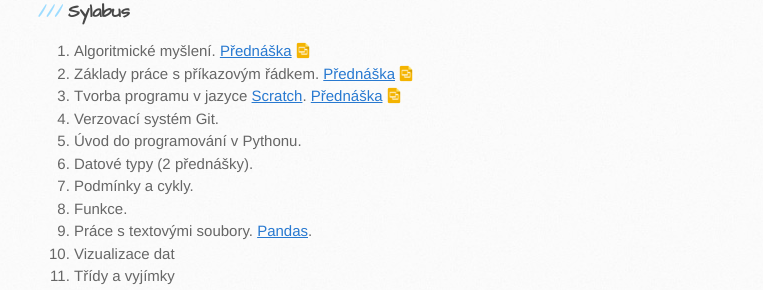
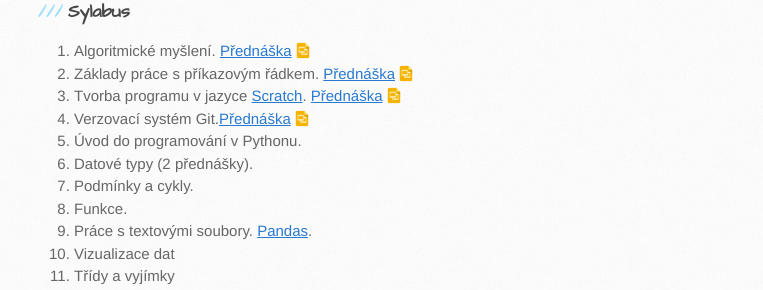
Before and after one commit to anastazie/intro_python_biol, a Jekyll site: the page built from index.md, in a window 1280 px wide and 900 px high, scrolled down 892 px. Shown: the part 150-440 px from the top of the window, without its empty margins (99-862 px from the left). Built offline with Jekyll 4.4.1, drawn with Linux system fonts in a browser that asks for light colours; our own code applies the rules of GitHub Pages for plain Markdown files.

Commit message:
Update index.md

```diff
--- a/index.md
+++ b/index.md
@@ -22,7 +22,7 @@ Každé úterý 17:20 - 18:50, učebna B311, Viničná 7, 3. patro.
 1. Algoritmické myšlení. <a href="https://docs.google.com/presentation/d/1g6h96oaRYAz2dwzjZ3-5WpYRRNZJM5jb77kmUXGKpfI/edit?usp=sharing" class="presentation">Přednáška</a>
 1. Základy práce s příkazovým řádkem. <a href="https://docs.google.com/presentation/d/1e9TOV2jNVBGy46PbICdMy1zaBFO_t7EioO-_5hMPsIA/edit?usp=sharing" class="presentation">Přednáška</a>
 1. Tvorba programu v jazyce [Scratch](https://scratch.mit.edu/). <a href="https://docs.google.com/presentation/d/1TgJmOyh2PVyplmLBBqDdtGdVHIAVERW0Fc4NCS0DXHU/edit?usp=sharing" class="presentation">Přednáška</a>
-1. Verzovací systém Git.
+1. Verzovací systém Git.<a href="https://docs.google.com/presentation/d/1K1UCmaqndPBE1JLNYhMXLCSrQ6BlvZXPRXOhnnaXJiA/edit?usp=sharing" class="presentation">Přednáška</a>
 1. Úvod do programování v Pythonu.
 1. Datové typy (2 přednášky).
 1. Podmínky a cykly.
```
